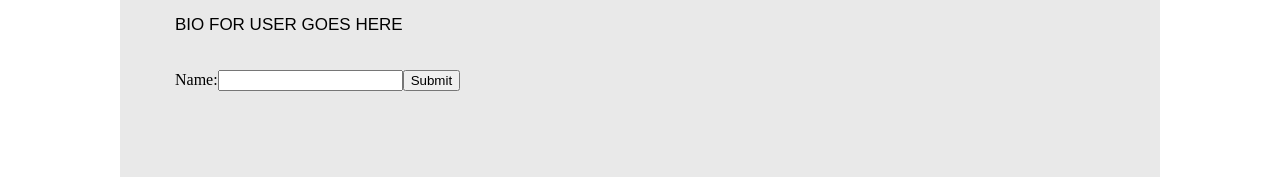
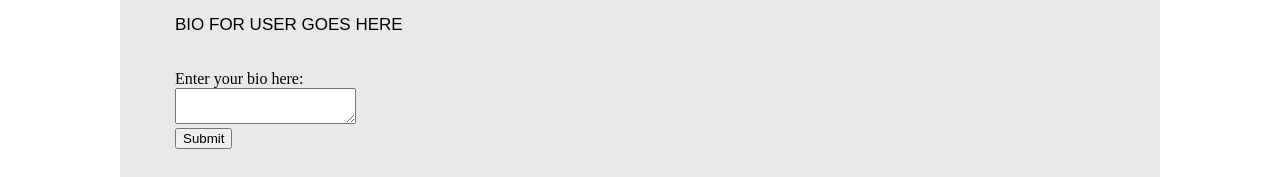
Before and after one commit to ikaharudin7/Pouch-Web-App, a React (Create React App) app in the folder front/: page /profile in a window 1280 px wide. Shown: the part 277-454 px from the top of the page. Built offline with nearby package versions, Linux system fonts and the light colour scheme.

Commit message:
Sent json forms to backend

```diff
--- a/front/src/pages/my-profile.js
+++ b/front/src/pages/my-profile.js
@@ -7,8 +7,8 @@ import { Button } from '@mui/material';
 
 
 class Profile extends Component {
-state = {
-    data: null
+  state = {
+    "HEllo" : "IAN",
   };
 
   handleChange = (event) => {
@@ -20,12 +20,14 @@ state = {
 
     fetch('http://localhost:8080/profile', {
         method: "POST",
-        body: JSON.stringify({"title": "defaulttitle"})
+        body: JSON.stringify({"HEY": "IAN"})
       }).then(()=> {
+        console.log(this.state);
         console.log("POST sent");
       })
 
   };
+
 
   render() {
     return (
@@ -42,13 +44,13 @@ state = {
               <br></br>
 
               <form onSubmit={this.handleSubmit}>
-              <label>
-                  Name:
-                  <input type="text" value={this.state.value} name="name" onChange={this.handleChange} />
-              </label>
-              <input type="submit" value="Submit" />
+                <label>
+                    Enter your bio here: <br></br>
+                    <textarea id="bio" type="text" value={this.state.value} name="bio" onChange={this.handleChange} />
+                </label>
+                <br></br>
+                <input type="submit" value="Submit" />
               </form>
-
             </div>
           </div>
 
@@ -70,60 +72,8 @@ state = {
       </section>
     </div>
 
-
-
     );
   }
 }
 
 export default Profile;
-/*
-  return (
-    <div>
-      <section className="hero">
-        <div className="hero-body">
-          { !state ? <Button className="edit-button" onClick={editOn}>EDIT PAGE</Button> : null}
-          <div className="main">
-            <div className="container-right">
-              <h1 className="hero-title">About Me </h1>
-              { !state ? <p className="hero-text">
-                BIO FOR USER GOES HERE
-              </p> : null}
-              <br></br>
-
-<<<<<<< Updated upstream
-              <form className="bio" action="/user/profile" method="post">
-=======
-              <form className="bio" onSubmit={this.handleSubmit}>
->>>>>>> Stashed changes
-                { state ? <label type="text" className="input-text">Your bio here:</label> : null}
-                { state ? <br></br> : null}
-                { state ? <textarea className='bio-box' name="bio-section" type="submit" value="s"> </textarea> : null}
-                <br></br>
-                { state ? <Button className="edit-button" type="submit" onClick={editOff}>SAVE</Button> : null}
-              </form>
-
-            </div>
-          </div>
-
-            <div className="featured-body">
-              <h1 className="featured-heading"> My Collections</h1>
-            </div>
-            <div className="panels-section">
-                <div className="panel">
-                <ButtonBases className="bottom-panels"/>
-                </div>
-                <div className="bottom-panels">
-                <ButtonBases />
-                </div>
-                <div className="bottom-panels">
-                <ButtonBases />
-                </div>
-            </div>
-          </div>
-      </section>
-    </div>
-  );
-}
-
-export default Profile; */
```
Also changed, not shown: 2 other files (tests, documents, lock files or other folders).
